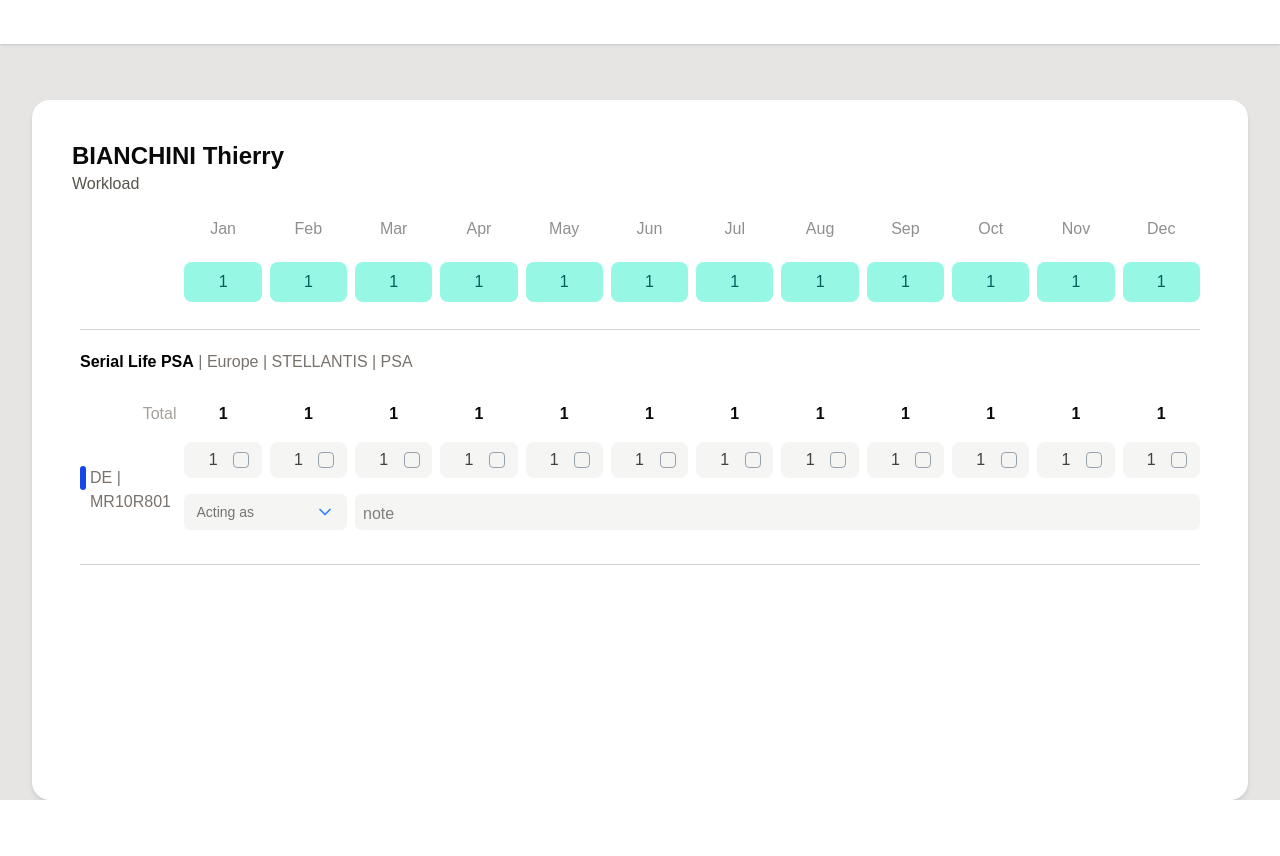
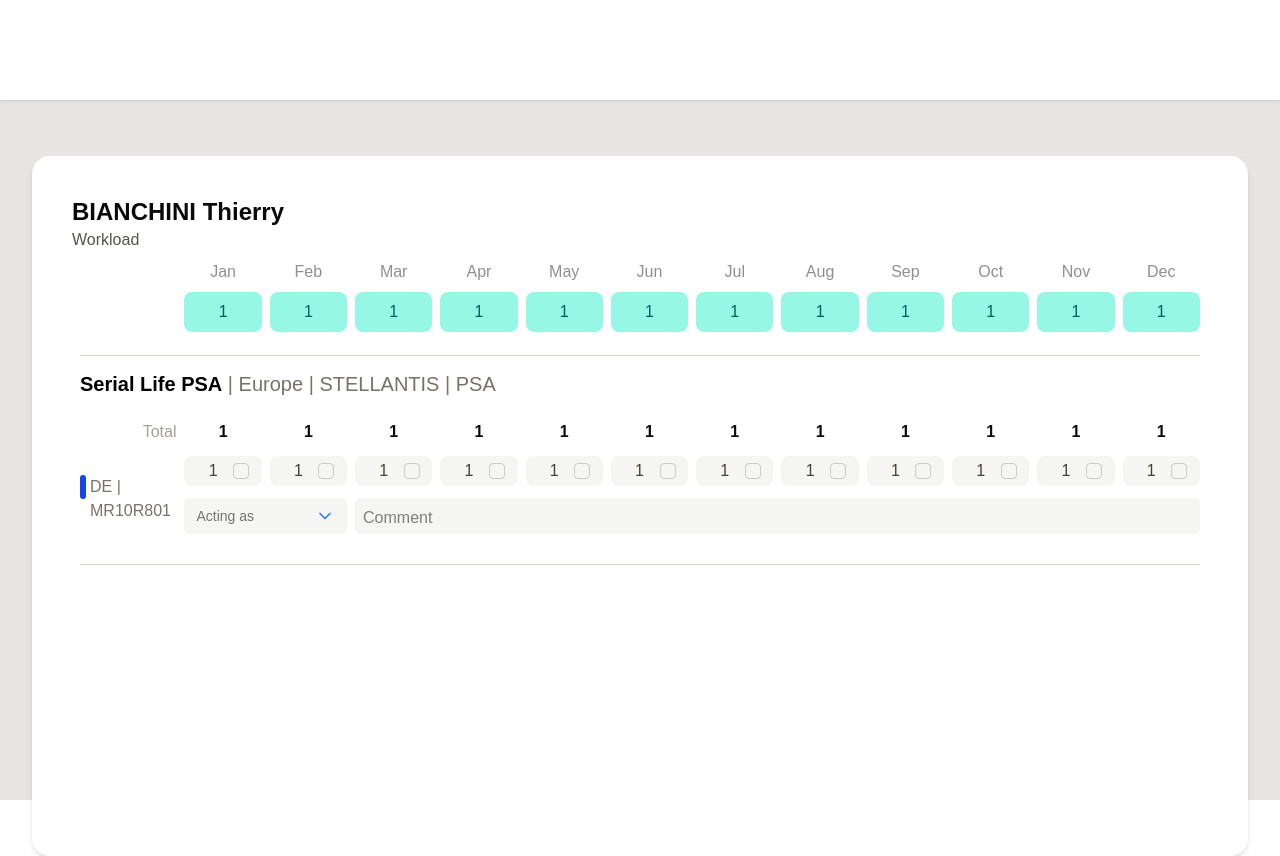
Before and after one commit to nettohadi/LMESH-test-project, a React (Vite) app: page / in a window 1280 px wide. Before the commit the page ends 800 px from the top, so only its background shows below. Built offline with nearby package versions, Linux system fonts and the light colour scheme.

Commit message:
feat: Adjust UI based on reference

```diff
--- a/src/App.tsx
+++ b/src/App.tsx
@@ -36,12 +36,12 @@ function App() {
     const numberValue = Number(value)
 
     if (isNaN(numberValue)) {
-      toast.error('Please enter a valid number.', { id: 'invalid-number' })
+      toast.error('Please enter a valid number.')
       return updateWorkLoadByMonth(month, { value: '1' })
     }
 
     if (numberValue < 0 || numberValue > 5) {
-      toast.error('Staffing must be between 0 and 5.', { id: 'staffing-range' })
+      toast.error('Staffing must be between 0 and 5.')
       return updateWorkLoadByMonth(month, { value: '1' })
     }
   }, 500)
@@ -82,16 +82,16 @@ function App() {
   return (
     <>
       <main className="bg-stone-200 w-full h-full flex flex-col justify-start">
-        <div className="bg-white w-full h-25 shadow-sm"></div>
+        <div className="bg-white w-full min-h-25 shadow-sm"></div>
         <div className="pt-14 py-0 px-8">
           <div className="bg-white rounded-2xl w-full h-full min-h-175 shadow-md p-10 scroll-auto">
             <h1 className="text-2xl font-bold">{personData.name}</h1>
             <h3 className="text-stone-600">Workload</h3>
             <div className="overflow-auto">
-              <table className="border-separate border-spacing-x-2 border-spacing-y-2">
+              <table className="border-separate border-spacing-x-2 border-spacing-y-1">
                 <thead>
-                  <tr className="h-12.5">
-                    <th className="w-27.5 h-3"></th>
+                  <tr className="h-8">
+                    <th className="w-27.5 "></th>
                     {personData.workloads.map((workload) => (
                       <th key={workload.month} className="w-25 text-neutral-500/80 font-normal">
                         {workload.month}
@@ -116,7 +116,7 @@ function App() {
                 </thead>
                 <tbody>
                   <tr className="">
-                    <td colSpan={13} className="h-12 text-left">
+                    <td colSpan={13} className="h-12 text-left text-xl">
                       <span className="text-black font-bold">Serial Life PSA</span>
                       <span className="text-stone-500 font-normal">
                         {' '}
@@ -173,7 +173,7 @@ function App() {
                           updatePersonData({ note: e.target.value })
                         }}
                         value={personData.note}
-                        placeholder="note"
+                        placeholder="Comment"
                       ></textarea>
                     </td>
                   </tr>
--- a/src/components/ui/checkbox.tsx
+++ b/src/components/ui/checkbox.tsx
@@ -11,14 +11,14 @@ function Checkbox({ className, ...props }: React.ComponentProps<typeof CheckboxP
       data-slot="checkbox"
       className={cn(
         'peer relative flex size-4 shrink-0 items-center justify-center rounded-[4px]',
-        'border border-gray-400 transition-shadow outline-none group-has-disabled/field:opacity-50',
+        'border border-neutral-400/50 transition-shadow outline-none group-has-disabled/field:opacity-50',
         'after:absolute after:-inset-x-3 after:-inset-y-2 focus-visible:border-ring',
         'focus-visible:ring-[3px] focus-visible:ring-ring/50 disabled:cursor-not-allowed',
         'disabled:opacity-50 aria-invalid:border-destructive aria-invalid:ring-[3px]',
         'aria-invalid:ring-destructive/20 aria-invalid:aria-checked:border-primary',
         'dark:bg-input/30 dark:aria-invalid:border-destructive/50',
-        'dark:aria-invalid:ring-destructive/40 data-checked:border-orange-500',
-        'data-checked:bg-orange-500 data-checked:text-primary-foreground',
+        'dark:aria-invalid:ring-destructive/40 data-checked:border-orange-400',
+        'data-checked:bg-orange-400 data-checked:text-primary-foreground',
         'dark:data-checked:bg-primary',
         className,
       )}
--- a/src/components/ui/sonner.tsx
+++ b/src/components/ui/sonner.tsx
@@ -39,7 +39,7 @@ const Toaster = ({ ...props }: ToasterProps) => {
         classNames: {
           toast: 'flex items-center cn-toast !w-fit',
           content: 'flex-1 text-center',
-          title: 'text-center text-lg',
+          title: 'text-center text-[16px] font-thin mx-1',
           description: 'text-center',
         },
       }}
--- a/src/components/workLoad/WorkloadCell.tsx
+++ b/src/components/workLoad/WorkloadCell.tsx
@@ -14,8 +14,8 @@ const WorkloadCell = ({ workload, onChange, onBlur, onToggleFictive }: Props) =>
   return (
     <td
       className={cn(
-        'w-25 px-2 py-1 rounded-md bg-stone-100 text-stone-700 font-normal',
-        workload.isFictive && 'bg-orange-100 text-orange-500',
+        'w-25 px-2 py-[1px] rounded-md bg-stone-100 text-stone-700 font-normal',
+        workload.isFictive && 'bg-orange-100 text-orange-400',
       )}
     >
       <span className="flex gap-1 justify-center items-center">
```
